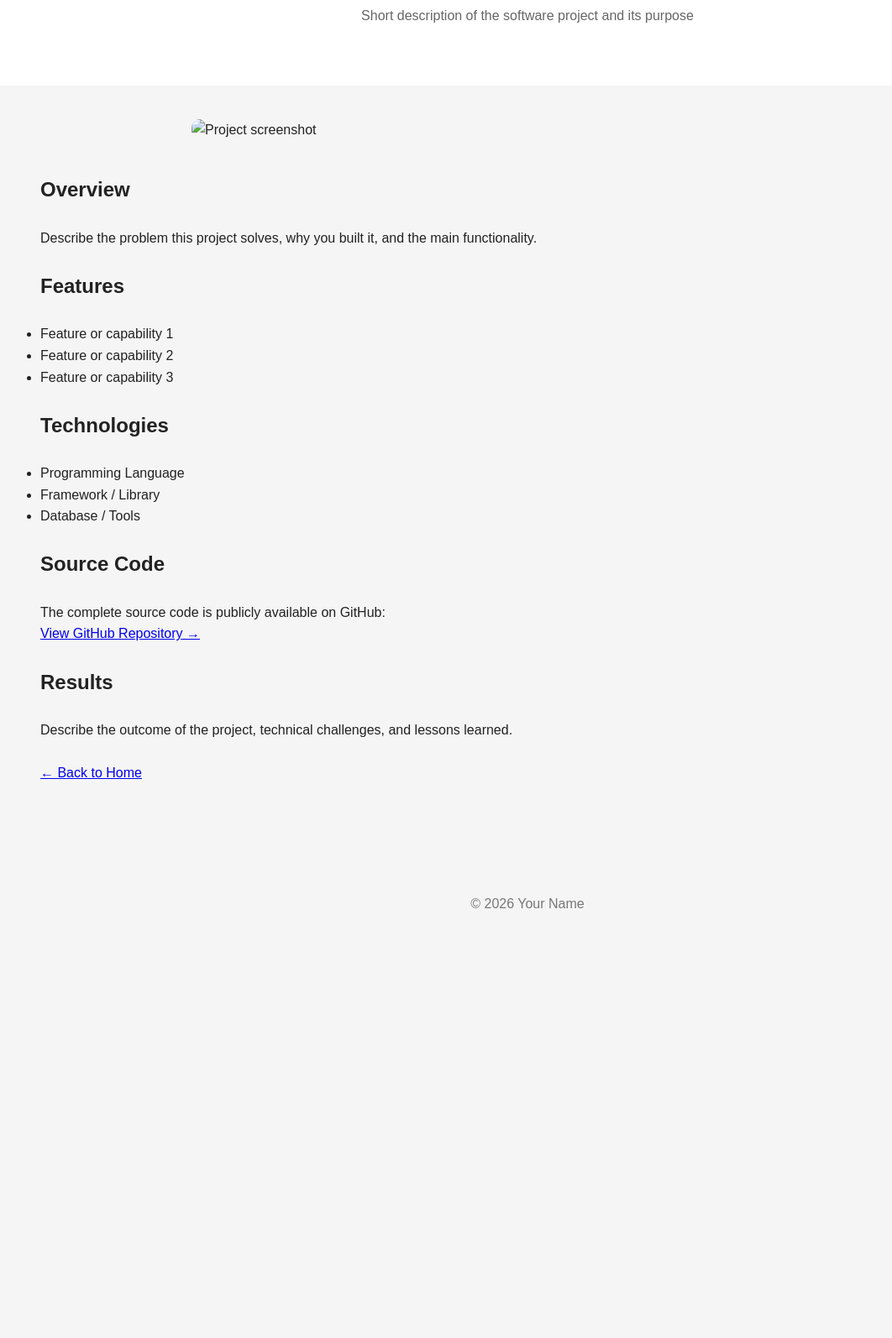
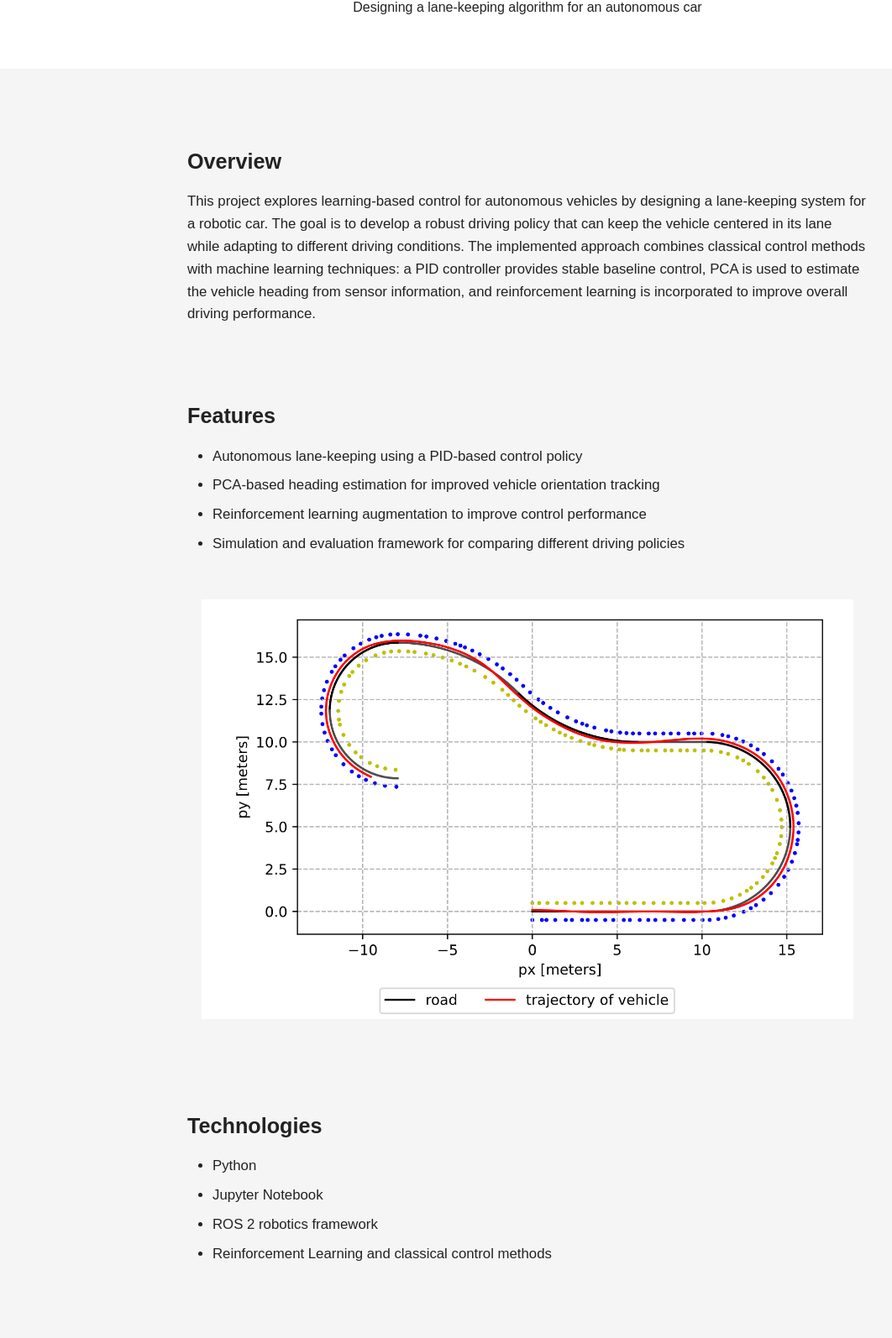
Before and after one commit to Bongni/Bongni, a plain HTML site: page projects/ai4r.html in a window 1280 px wide. Shown: the part 115-1709 px from the top of the page at 84% size, without its empty margins (12-1074 px from the left). Before the commit the page ends 1234 px from the top, so only its background shows below. Drawn offline with Linux system fonts and the light colour scheme.

Commit message:
Add AI4R individual page.

```diff
--- a/projects/ai4r.html
+++ b/projects/ai4r.html
@@ -3,7 +3,7 @@
 <head>
     <meta charset="UTF-8">
     <meta name="viewport" content="width=device-width, initial-scale=1.0">
-    <title>Project Name</title>
+    <title>AI for Robotics</title>
 
     <link rel="stylesheet" href="../style.css">
 </head>
@@ -12,34 +12,27 @@
 
 <header class="hero">
 
-    <h1>Project Name</h1>
+    <h1>AI for Robotics</h1>
 
-    <p class="subtitle">
-        Short description of the software project and its purpose
+    <p>
+        Designing a lane-keeping algorithm for an autonomous car
     </p>
 
 </header>
 
-<main>
-
-<img
-    src="../images/project1.jpg"
-    alt="Project screenshot"
-    style="
-        width:100%;
-        max-width:800px;
-        display:block;
-        margin:auto;
-        border-radius:10px;
-        margin-bottom:40px;
-    "
->
+<main class="project-page">
 
 <h2>Overview</h2>
 
 <p>
-Describe the problem this project solves,
-why you built it, and the main functionality.
+This project explores learning-based control for autonomous vehicles by
+designing a lane-keeping system for a robotic car. The goal is to develop a
+robust driving policy that can keep the vehicle centered in its lane while
+adapting to different driving conditions.
+The implemented approach combines classical control methods with machine
+learning techniques: a PID controller provides stable baseline control, PCA is
+used to estimate the vehicle heading from sensor information, and reinforcement
+learning is incorporated to improve overall driving performance.
 </p>
 
 <br>
@@ -47,19 +40,37 @@ why you built it, and the main functionality.
 <h2>Features</h2>
 
 <ul>
-    <li>Feature or capability 1</li>
-    <li>Feature or capability 2</li>
-    <li>Feature or capability 3</li>
+    <li>
+        Autonomous lane-keeping using a PID-based control policy
+    </li>
+    <li>
+        PCA-based heading estimation for improved vehicle orientation tracking
+    </li>
+    <li>
+        Reinforcement learning augmentation to improve control performance
+    </li>
+    <li>
+        Simulation and evaluation framework for comparing different driving policies
+    </li>
 </ul>
+
+<br>
+
+<img
+    src="../images/ai4r/ai4r.png"
+    alt="Project screenshot"
+    class="project-image"
+>
 
 <br>
 
 <h2>Technologies</h2>
 
 <ul>
-    <li>Programming Language</li>
-    <li>Framework / Library</li>
-    <li>Database / Tools</li>
+    <li>Python</li>
+    <li>Jupyter Notebook</li>
+    <li>ROS 2 robotics framework</li>
+    <li>Reinforcement Learning and classical control methods</li>
 </ul>
 
 <br>
@@ -71,7 +82,7 @@ The complete source code is publicly available on GitHub:
 </p>
 
 <p>
-<a href="GITHUB_REPOSITORY_LINK" target="_blank">
+<a href="https://github.com/Bongni/AI-for-Robotics" target="_blank">
     View GitHub Repository →
 </a>
 </p>
@@ -81,10 +92,20 @@ The complete source code is publicly available on GitHub:
 <h2>Results</h2>
 
 <p>
-Describe the outcome of the project,
-technical challenges,
-and lessons learned.
+The project demonstrated how traditional control approaches can be combined
+with reinforcement learning to improve autonomous vehicle behavior. A key
+challenge was integrating stable control from PID methods with adaptive
+learning-based improvements while maintaining reliable lane tracking.
+The project provided practical experience in robotics software development,
+autonomous systems, and the integration of machine learning techniques for
+real-world control problems.
 </p>
+
+<br>
+
+<video controls="controls" name="Video of the car" class="project-video">
+    <source src="../images/ai4r/ai4r.mov">
+</video>
 
 <br>
 
--- a/style.css
+++ b/style.css
@@ -49,6 +49,22 @@ h2 {
     display: grid;
     grid-template-columns: repeat(auto-fit, minmax(280px, 1fr));
     gap: 25px;
+    align-items: stretch;
+}
+
+.project-link {
+    text-decoration: none;
+    color: inherit;
+    display: block;
+    height: 100%;
+}
+
+.project-link:hover {
+    text-decoration: none;
+}
+
+.project-link .project-card {
+    cursor: pointer;
 }
 
 .project-card {
@@ -57,6 +73,9 @@ h2 {
     overflow: hidden;
     box-shadow: 0 5px 15px rgba(0,0,0,.1);
     transition: transform .2s;
+    height: 100%;
+    display: flex;
+    flex-direction: column;
 }
 
 .project-card:hover {
@@ -70,8 +89,16 @@ h2 {
     background: white;
 }
 
+footer {
+    margin-top: 60px;
+    text-align: center;
+    padding: 30px;
+    color: #777;
+}
+
 .project-content {
     padding: 20px;
+    flex-grow: 1;
 }
 
 .project-content h3 {
@@ -83,19 +110,51 @@ h2 {
     margin-bottom: 15px;
 }
 
-.project-content a {
-    text-decoration: none;
-    color: steelblue;
-    font-weight: bold;
+/* Per project page style */
+
+.project-page {
+    max-width: 850px;
+    margin: auto;
+    padding: 50px 20px;
+    font-size: 1.05rem;
 }
 
-.project-content a:hover {
-    text-decoration: underline;
+.project-page > h1 {
+    text-align: center;
+    margin-bottom: 10px;
 }
 
-footer {
-    margin-top: 60px;
-    text-align: center;
-    padding: 30px;
-    color: #777;
+.project-image {
+    display: block;
+    width: 100%;
+    max-height: 500px;
+    object-fit: contain;
+    margin: 0 auto 40px auto;
+    border-radius: 12px;
 }
+
+.project-video {
+    display: block;
+    width: 100%;
+    max-height: 500px;
+    object-fit: contain;
+    margin: 0 auto 40px auto;
+    border-radius: 12px;
+}
+
+.project-page h2 {
+    margin-top: 40px;
+    margin-bottom: 15px;
+}
+
+.project-page p {
+    margin-bottom: 20px;
+}
+
+.project-page ul {
+    margin: 0 0 25px 30px;
+}
+
+.project-page li {
+    margin-bottom: 8px;
+}
```
Also changed, not shown: index.html (+15 -25 lines), images/ai4r/ai4r.png (renamed from images/ai4r.png), 1 other file.
